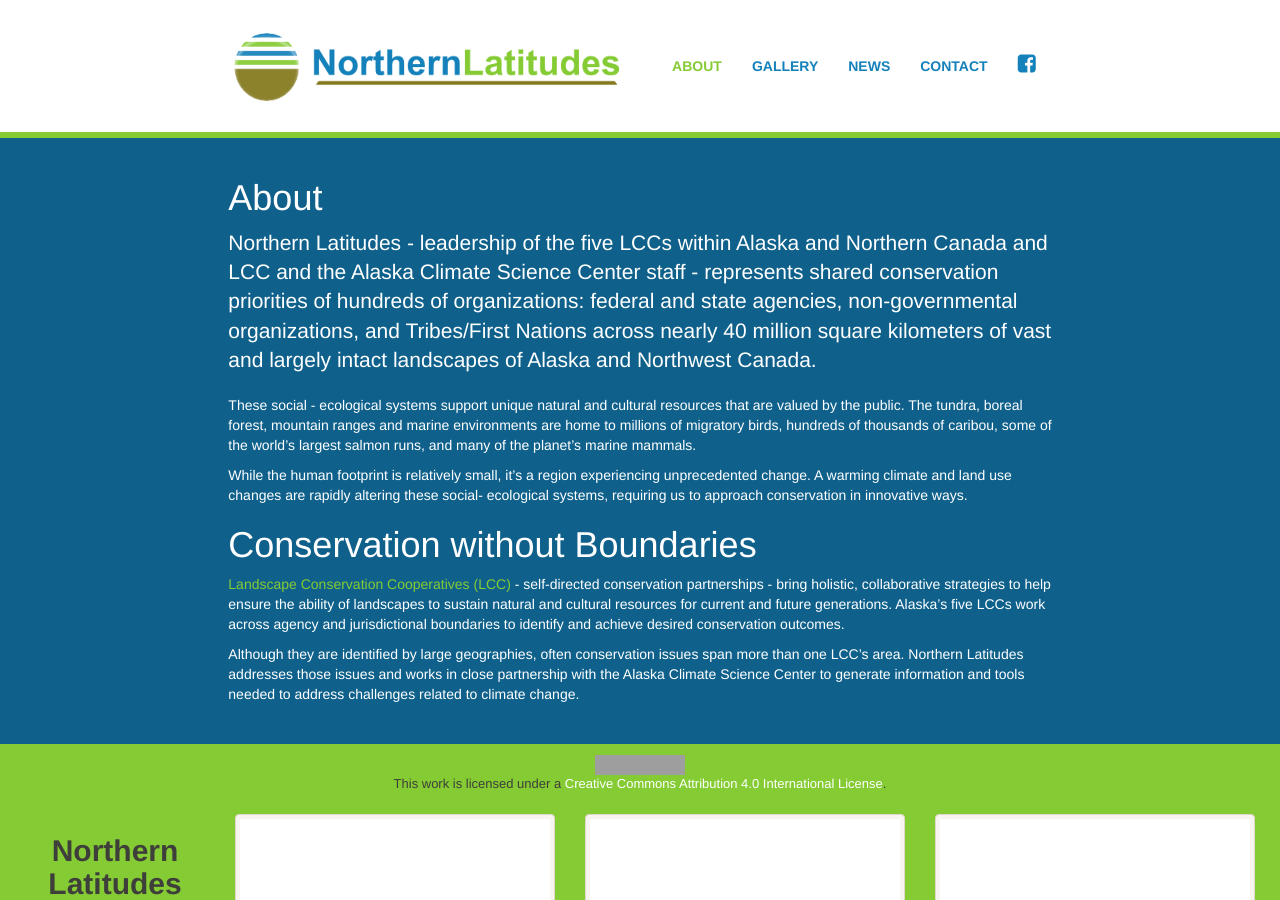
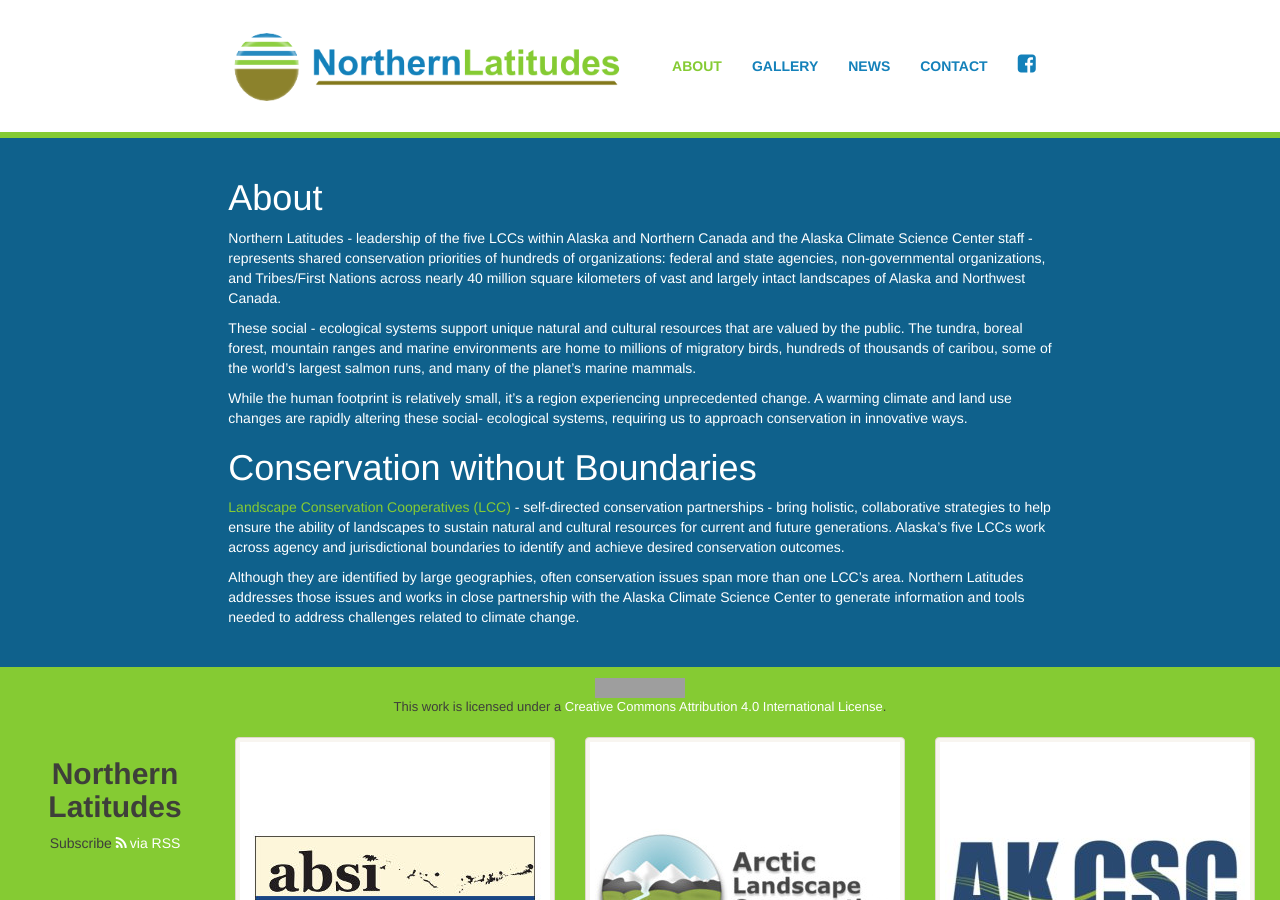
Before and after one commit to northern-latitudes/northern-latitudes.github.io, a Jekyll site: the page built from about.md, in a window 1280 px wide and 900 px high. Built offline with Jekyll 4.4.1, drawn with Linux system fonts in a browser that asks for light colours; nearby versions of some CDN libraries; grey boxes are pictures that could not be loaded.

Commit message:
Update about.md

```diff
--- a/about.md
+++ b/about.md
@@ -4,8 +4,8 @@
 permalink: /about/
 ---
 
-<p class="lead">Northern Latitudes - leadership of the five LCCs within Alaska and Northern Canada
-and LCC and the Alaska Climate Science Center staff - represents shared conservation
+<p class="">Northern Latitudes - leadership of the five LCCs within Alaska and Northern Canada
+and the Alaska Climate Science Center staff - represents shared conservation
 priorities of hundreds of organizations: federal and state agencies, non-governmental
 organizations, and Tribes/First Nations across nearly 40 million square kilometers of
 vast and largely intact landscapes of Alaska and Northwest Canada.</p>
```
